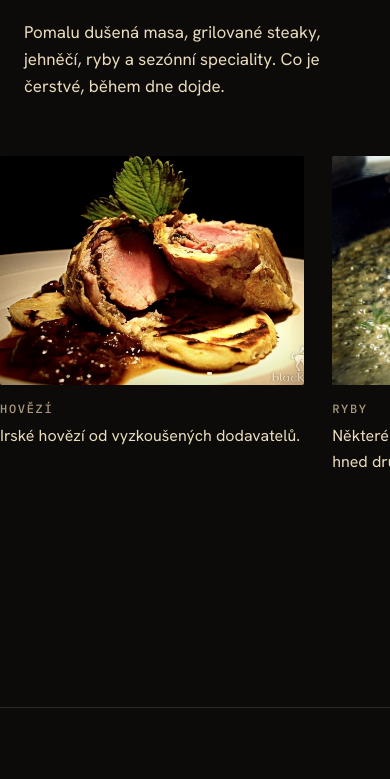
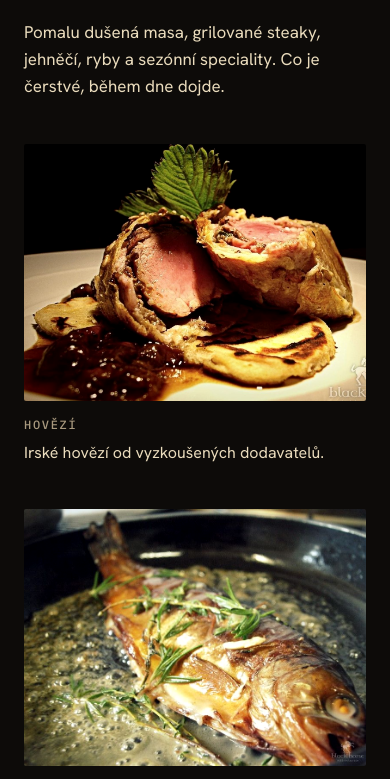
Before and after one commit to vladislavzachariev-oss/black-horse, a plain HTML site: page index.html in a window 390 px wide. Shown: the part 3349-4128 px from the top of the page. Drawn offline with nearby package versions, Linux system fonts and the light colour scheme.

Commit message:
mobile: dishes stack instead of a sideways swipe that snapped flush to the edge

```diff
--- a/index.html
+++ b/index.html
@@ -143,7 +143,11 @@
   .pour-grid{grid-template-columns:minmax(0,1fr);padding:32px 0;gap:18px}
   .pint svg{height:min(40vh,300px)}
   .pour p{font-size:18px;margin-top:16px}
-  .track{padding-left:24px}
+  /* phones: the dishes stack — a sideways swipe snapped a card flush to the edge and cut the next
+     one mid-word (Z's phone, 2026-10-02 22:55) */
+  .track{display:grid;grid-template-columns:minmax(0,1fr);gap:44px;overflow:visible;scroll-snap-type:none;padding:44px 24px 72px}
+  .dish,.dish.tall{width:auto}
+  .dish.tall img{aspect-ratio:4/3;object-position:50% 40%}
 }
 @media (prefers-reduced-motion:reduce){*{transition:none!important;animation:none!important}}
 </style>
```
